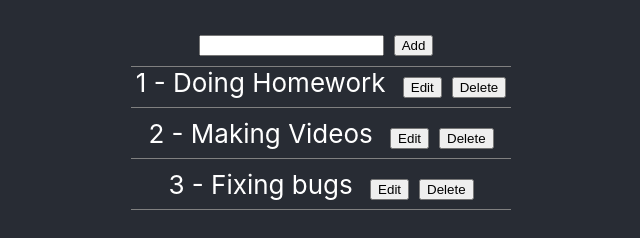
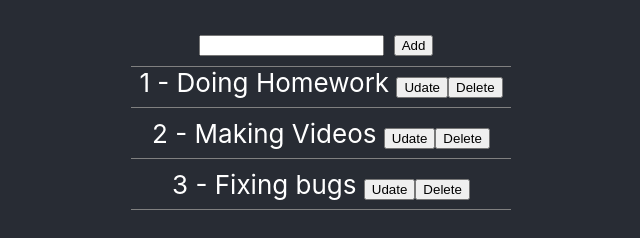
Before and after one commit to ngocanh459/react, a React (Create React App) app in the folder react1/reactbasic/: page / in a window 1280 px wide. Shown: the part 144-382 px from the top of the page, without its empty margins (319-959 px from the left). Built offline with nearby package versions, Linux system fonts and the light colour scheme.

Commit message:
listtodo CRUD_UPDATE

```diff
--- a/react1/reactbasic/src/views/Todos/ListTodo.js
+++ b/react1/reactbasic/src/views/Todos/ListTodo.js
@@ -3,6 +3,7 @@ import "./listTodo.scss"
 import AddTodo from "./AddTodo";
 import 'react-toastify/dist/ReactToastify.css'
 import { toast } from 'react-toastify';
+import { editableInputTypes } from "@testing-library/user-event/dist/utils";
 
 
 
@@ -14,7 +15,8 @@ class ListTodo extends React.Component {
             { id: 'todo2', title: 'Making Videos' },
             { id: 'todo3', title: 'Fixing bugs' }
 
-        ]
+        ],
+        editTodo: {}
     }
 
     addNewTodo = (todo) => {
@@ -31,11 +33,42 @@ class ListTodo extends React.Component {
         this.setState({
             listTodos: currentTodos
         })
+        toast.info("Xoa thanh cong!")
+    }
+
+    handleUpdateTodo = (todo) => {
+        // save
+        let { editTodo, listTodos } = this.state
+        let isEmptyObj = Object.keys(editTodo).length === 0
+        if (isEmptyObj == false && editTodo.id === todo.id) {
+            let listTodosCopy = [...listTodos]
+            let objIndex = listTodosCopy.findIndex((item => item.id === todo.id))
+            listTodosCopy[objIndex].title = editTodo.title
+            this.setState({
+                listTodos: listTodosCopy,
+                editTodo: {}
+            })
+            return
+        }
+        // update
+        this.setState({
+            editTodo: todo
+        })
+    }
+
+    handleOnchangeUpdateTodo = (event) => {
+        let editTodoCopy = { ...this.state.editTodo }
+        editTodoCopy.title = event.target.value
+        this.setState({
+            editTodo: editTodoCopy
+        })
     }
 
     render() {
 
-        let { listTodos } = this.state
+        let { listTodos, editTodo } = this.state
+        let isEmptyObj = Object.keys(editTodo).length === 0
+        console.log("check empty obj: ", Object.keys(editTodo));
 
         return (
             <div className="list-todo-container">
@@ -47,8 +80,24 @@ class ListTodo extends React.Component {
                         listTodos.map((item, index) => {
                             return (
                                 <div className="todo-child" key={item.id}>
-                                    <span> {index + 1} - {item.title} </span>
-                                    <button className="edit">Edit</button>
+                                    {isEmptyObj == true ?
+                                        <span> {index + 1} - {item.title} </span>
+                                        :
+                                        <>
+                                            {editTodo.id === item.id ?
+                                                <span>{index + 1} - <input value={editTodo.title}
+                                                    onChange={(event) => this.handleOnchangeUpdateTodo(event)}
+                                                /></span>
+                                                :
+                                                <span> {index + 1} - {item.title} </span>
+                                            }
+                                        </>
+                                    }
+                                    <button className="update"
+                                        onClick={() => this.handleUpdateTodo(item)}
+                                    >
+                                        {isEmptyObj == false && editTodo.id == item.id ? 'Save' : 'Udate'}
+                                    </button>
                                     <button className="delete"
                                         onClick={() => this.handleDeleteTodo(item)}
                                     >Delete</button>
```
